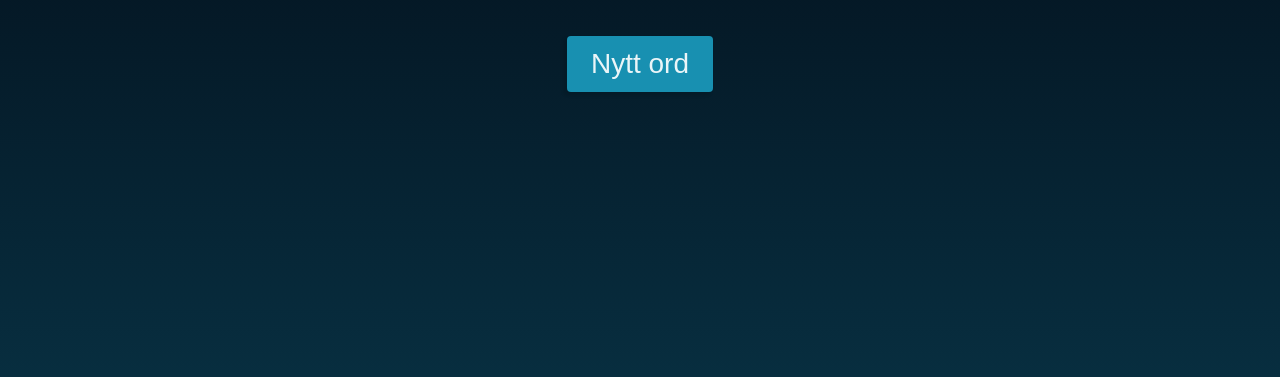
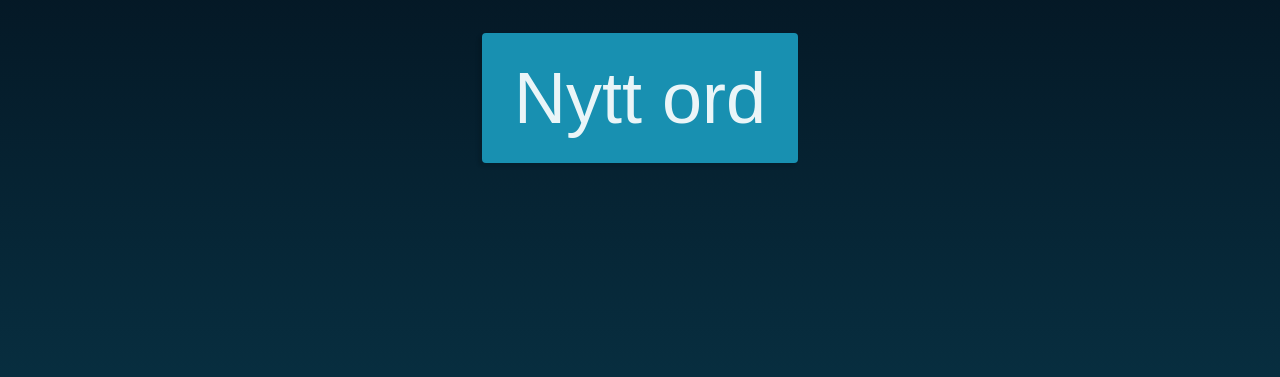
Before and after one commit to FlepTheFlabbergasted/charades, a plain HTML site: page index.html in a window 1280 px wide. Shown: the part 423-800 px from the top of the page. Drawn offline with Linux system fonts and the light colour scheme.

Commit message:
BIGGER BETTER STRONGER

```diff
--- a/index.css
+++ b/index.css
@@ -14,6 +14,7 @@ h5,
 h6,
 p {
   margin: 0;
+  text-align: center;
 }
 
 html,
@@ -27,14 +28,14 @@ body {
   font-family: 'Fira Sans', sans-serif; */
 
   color: #ffffffe8;
-  font-size: 52px;
+  font-size: 72px;
   font-family: Roboto, 'Helvetica Neue', sans-serif;
 }
 
 body {
   display: flex;
   flex-direction: column;
-  gap: 52px;
+  gap: 72px;
   justify-content: center;
   align-items: center;
 
@@ -45,11 +46,12 @@ body {
 button {
   color: #ffffffe8;
   cursor: pointer;
-  padding: 12px 24px;
+  padding: 24px 32px;
   background-color: #1890b1;
   border: none;
   border-radius: 4px;
-  font-size: 28px;
+  font-size: 72px;
+  transition: all;
   transition-duration: 0.3s;
   box-shadow: -3px 3px 3px 1px rgb(0 0 0 / 10%);
 }
```
